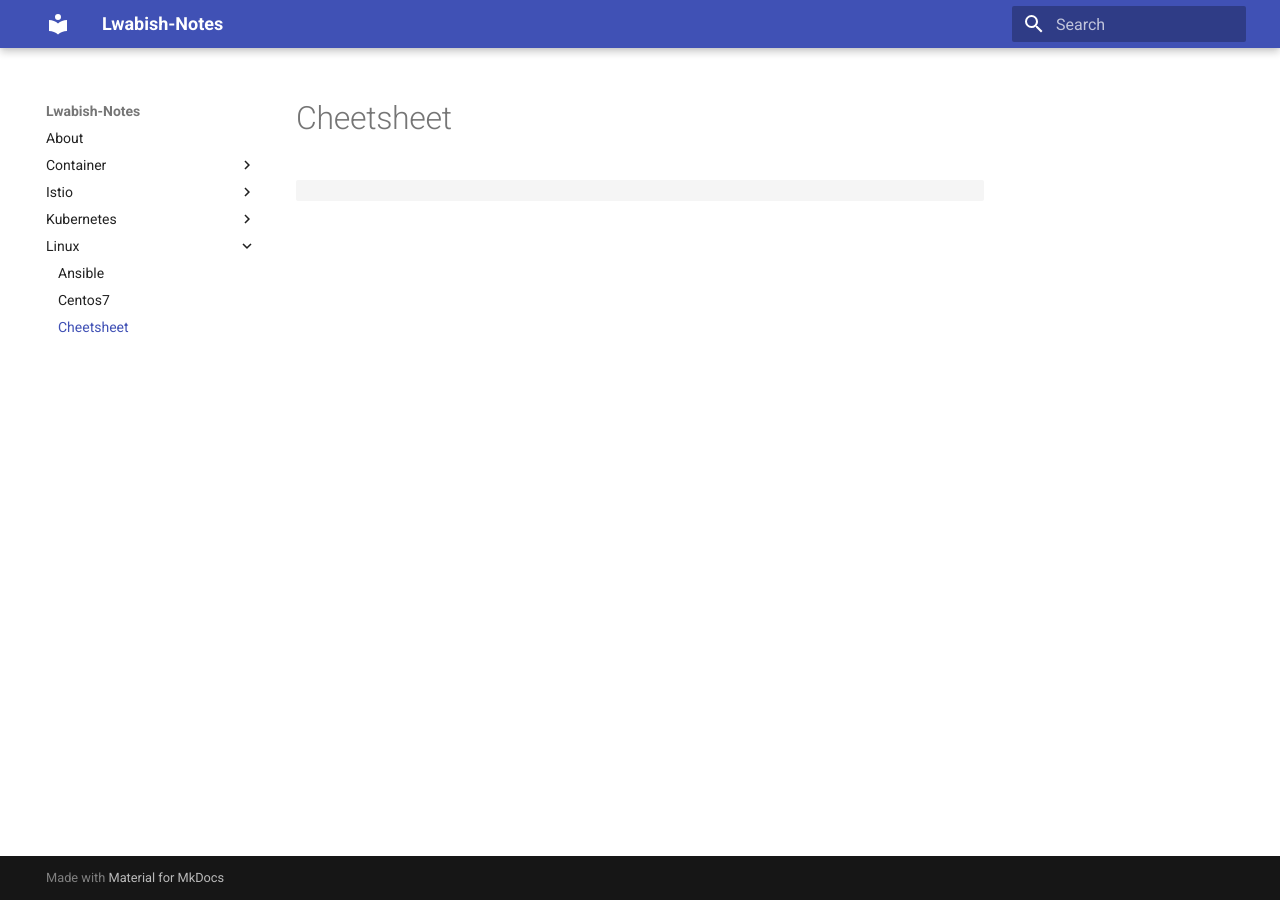
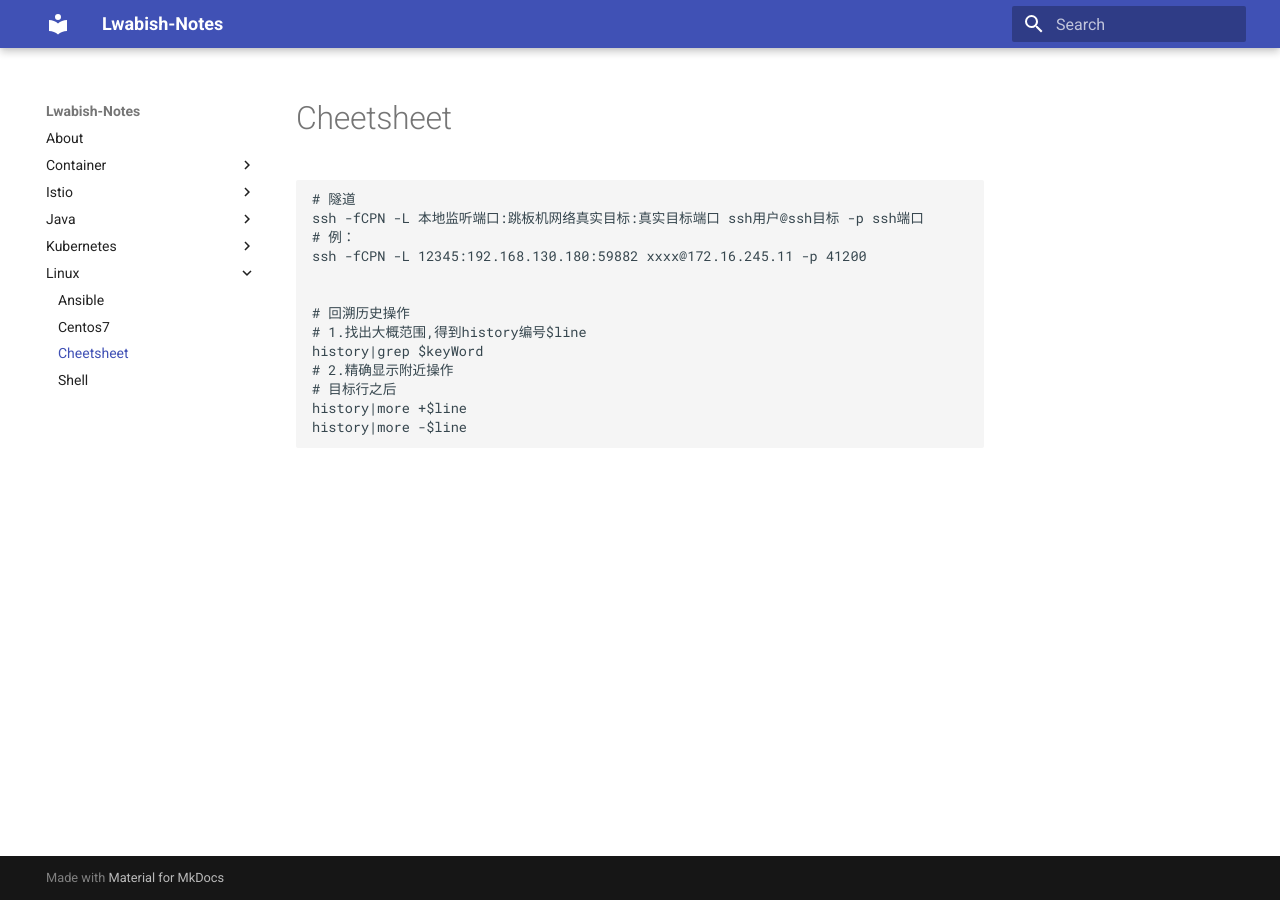
Before and after one commit to lwabish/notes, an MkDocs documentation site: the page built from docs/linux/cheetsheet.md, in a window 1280 px wide. Built offline with MkDocs 1.6.1 and Material for MkDocs 9.7.7, drawn with Linux system fonts in a browser that asks for light colours.

Commit message:
feat: 🎸 add some doc

````diff
--- a/docs/linux/cheetsheet.md
+++ b/docs/linux/cheetsheet.md
@@ -1,4 +1,17 @@
 # Cheetsheet
 
 ```bash
+# 隧道
+ssh -fCPN -L 本地监听端口:跳板机网络真实目标:真实目标端口 ssh用户@ssh目标 -p ssh端口
+# 例：
+ssh -fCPN -L 12345:192.168.130.180:59882 xxxx@172.16.245.11 -p 41200
+
+
+# 回溯历史操作
+# 1.找出大概范围,得到history编号$line
+history|grep $keyWord
+# 2.精确显示附近操作
+# 目标行之后
+history|more +$line
+history|more -$line
 ```
````
Also changed, not shown: docs/java/maven.md (added, +15 -0 lines), docs/linux/shell.md (added, +8 -0 lines).
